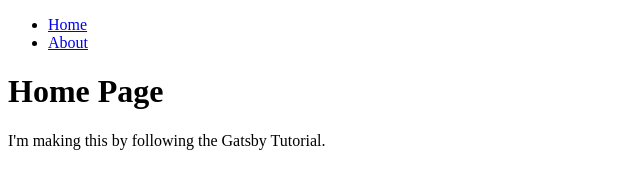
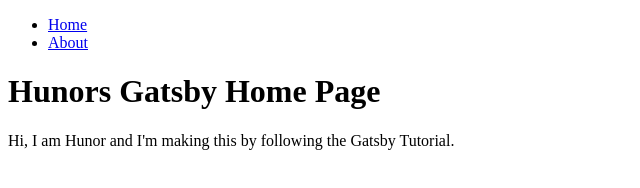
Before and after one commit to tamasmagyarhunor88/gatsby-learning, a Gatsby site: page / in a window 1280 px wide. Shown: the whole page, without its empty margins (0-640 px from the left). Built offline with nearby package versions, Linux system fonts and the light colour scheme; Gatsby itself is replaced by a stand-in of ours.

Commit message:
Update AboutPage,IndexPage

```diff
--- a/src/pages/about.js
+++ b/src/pages/about.js
@@ -5,7 +5,7 @@
 const AboutPage = () => {
     return (
         <Layout pageTitle="About Me">
-            <p>Hi there! I'm the proud creator of this site, which I built with Gatsby. Lorem ypsum dolor etc</p>
+            <p>Hi there! I'm Hunor and I'm the proud creator of this site, which I built with Gatsby. Lorem ypsum dolor etc</p>
         </Layout>
     )
 }
--- a/src/pages/index.js
+++ b/src/pages/index.js
@@ -4,8 +4,8 @@
 
 const IndexPage = () => {
   return (
-      <Layout pageTitle="Home Page">
-          <p>I'm making this by following the Gatsby Tutorial.</p>
+      <Layout pageTitle="Hunors Gatsby Home Page">
+          <p>Hi, I am Hunor and I'm making this by following the Gatsby Tutorial.</p>
       </Layout>
   )
 }
```
